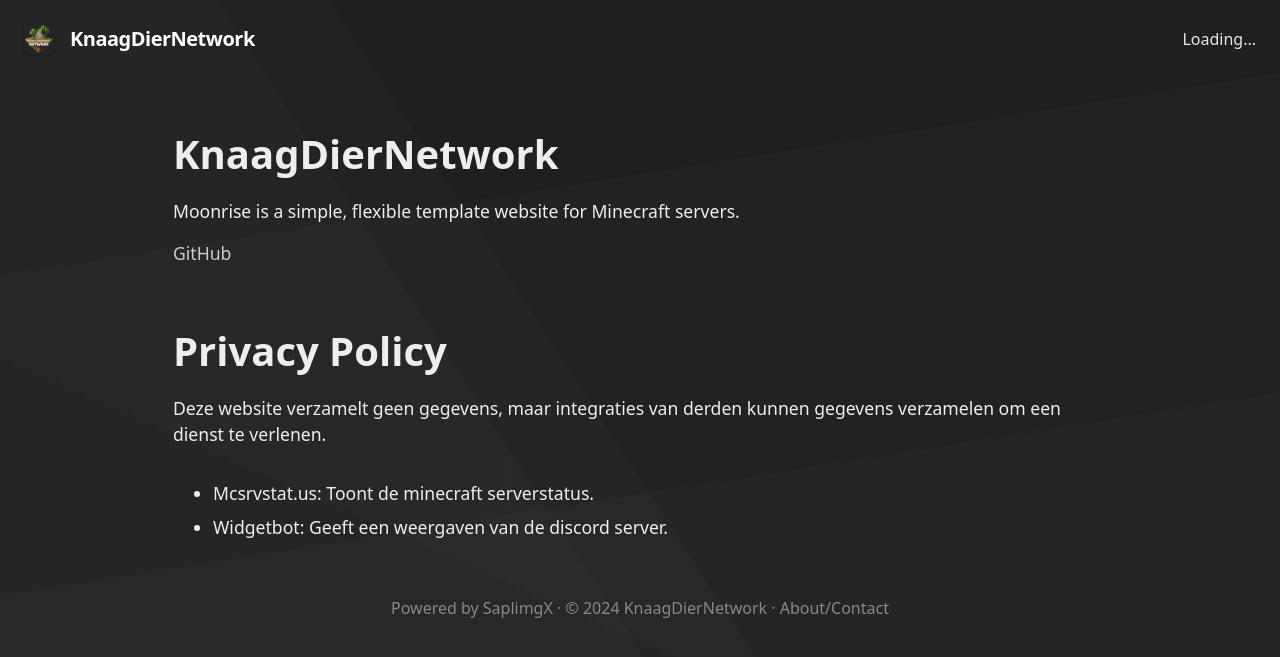
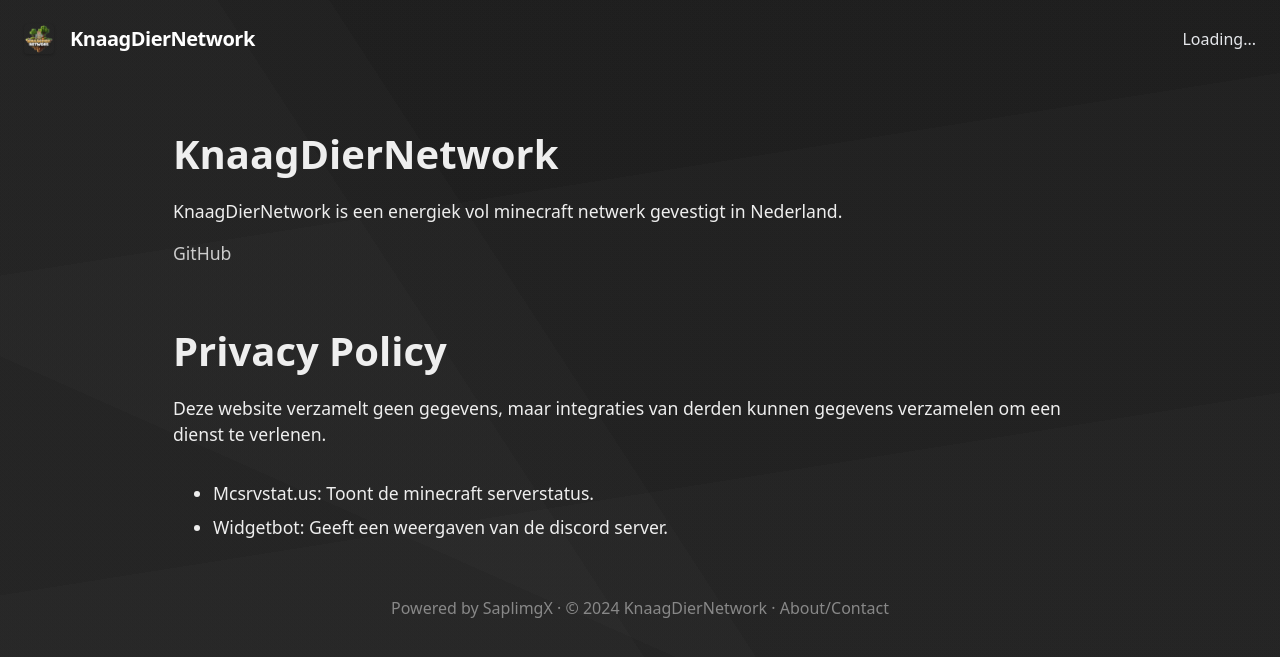
Before and after one commit to Knaagdiernetwork/knaagdiernetwork.github.io, a Jekyll site: the page built from about.md, in a window 1280 px wide. Shown: the top 657 px of the page. Built offline with Jekyll 4.4.1, drawn with Linux system fonts in a browser that asks for light colours; our own code applies the rules of GitHub Pages for plain Markdown files.

Commit message:
Update about.md

```diff
--- a/about.md
+++ b/about.md
@@ -5,7 +5,7 @@ navname: About
 
 # {{ site.serverName }}
 
-Moonrise is a simple, flexible template website for Minecraft servers.
+KnaagDierNetwork is een energiek vol minecraft netwerk gevestigt in Nederland.
 
 [GitHub](https://github.com/coffeebank/moonrise)
 
```
